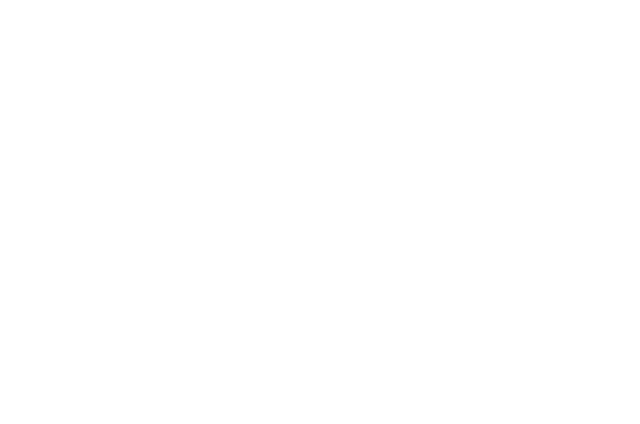
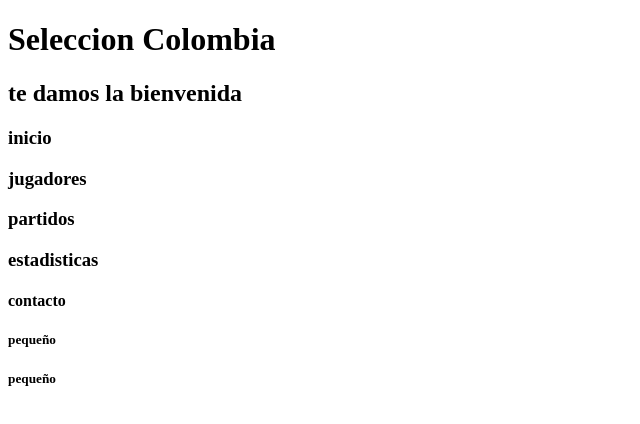
Before and after one commit to gabo9112/curso-basico-git, a plain HTML site: page index.html in a window 1280 px wide. Shown: the whole page, without its empty margins (0-640 px from the left). Drawn offline with Linux system fonts and the light colour scheme.

Commit message:
create page Seleccion

```diff
--- a/index.html
+++ b/index.html
@@ -6,8 +6,21 @@
     <title>Document</title>
     <meta author="Gabriel Rincon">
     <link rel="icon" href="img/favicon.png"type="image/x-icon">
-
+    <title>Página de la seleccion Colombia</title>
 </head>
 <body>
+    <header></header>
+     <h1>Seleccion Colombia</h1>
+     <h2>te damos la bienvenida</h2>
+     <h3>inicio</h3>
+     <h3>jugadores</h3>
+     <h3>partidos</h3>
+     <h3>estadisticas</h3>
+     <h4>contacto</h4>
+     <h5>pequeño</h5>
+     <h5>pequeño</h5>
+
+    <main></main>
+    <footer></footer>
 </body>
 </html>
```
Also changed, not shown: 1 other file.
